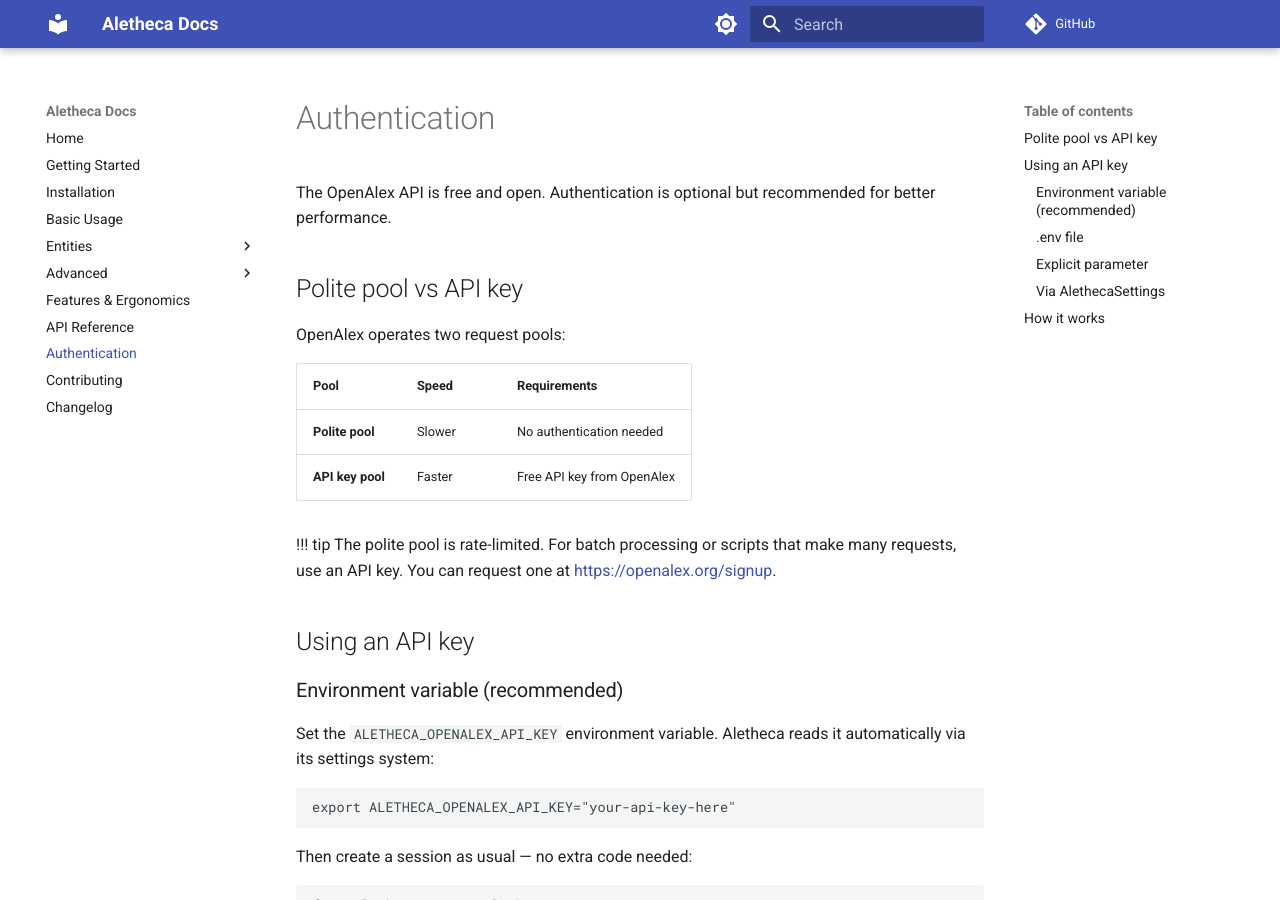
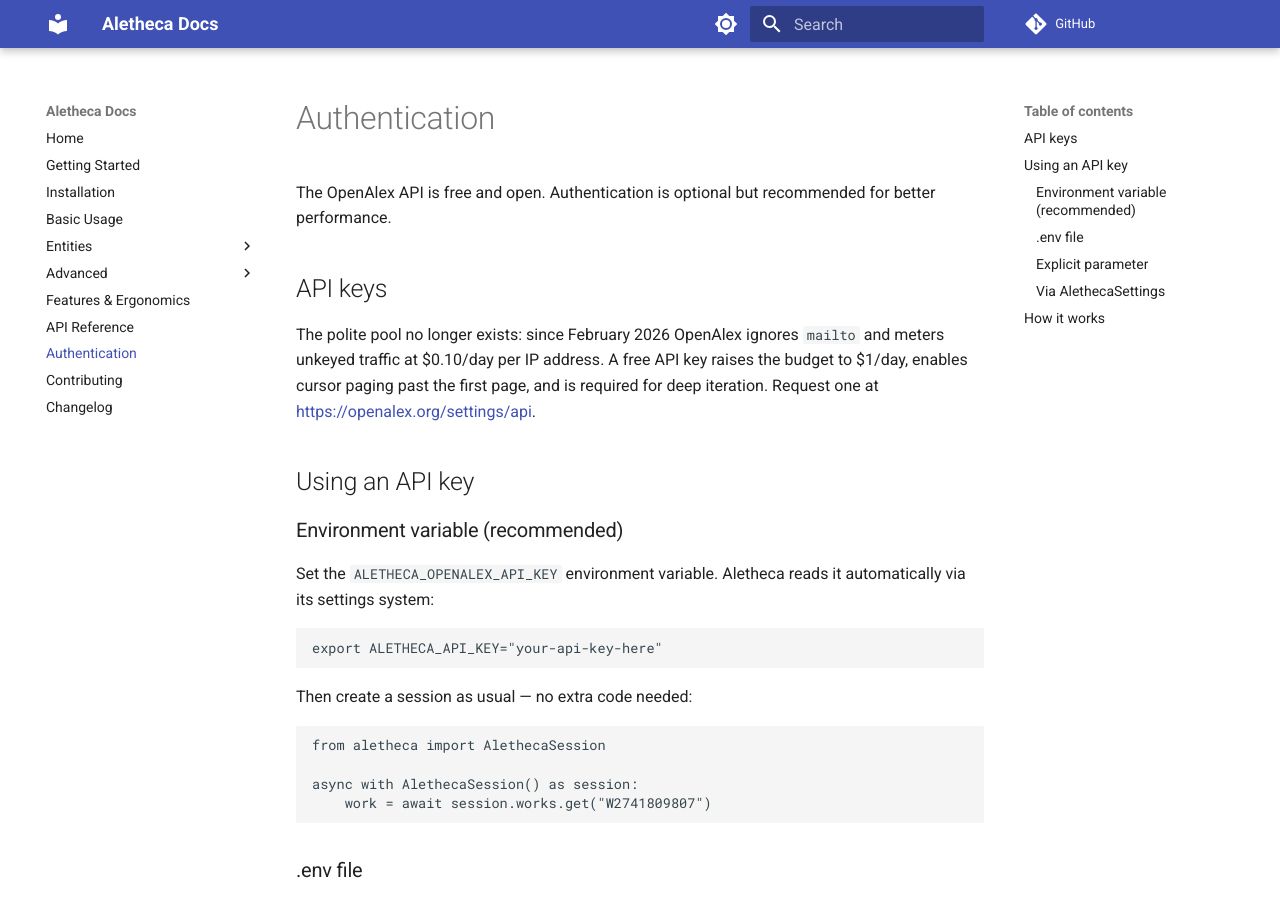
Before and after one commit to utsmok/aletheca, an MkDocs documentation site: the page built from docs/authentication.md, in a window 1280 px wide and 900 px high. Built offline with MkDocs 1.6.1 and Material for MkDocs 9.7.7, drawn with Linux system fonts in a browser that asks for light colours; comment, search, counter and statistics services are not loaded; some of the changed text lies outside the part shown.

Commit message:
docs: correct stale polite-pool claims and update quick start for 0.5
- README quick start uses AlethecaClient and the new works helpers;
  authentication section states the polite pool is gone since Feb 2026
  and documents ALETHECA_API_KEY plus the bearer scheme
- docs/authentication, rate_limiting, configuration, getting_started,
  index and usage/works drop polite-pool/mailto claims in favor of the
  key/budget model; canonical env name updated
- CHANGELOG: 0.5.0 entry with breaking changes and a migration table

````diff
--- a/docs/authentication.md
+++ b/docs/authentication.md
@@ -2,17 +2,13 @@
 
 The OpenAlex API is free and open. Authentication is optional but recommended for better performance.
 
-## Polite pool vs API key
+## API keys
 
-OpenAlex operates two request pools:
-
-| Pool | Speed | Requirements |
-|---|---|---|
-| **Polite pool** | Slower | No authentication needed |
-| **API key pool** | Faster | Free API key from OpenAlex |
-
-!!! tip
-    The polite pool is rate-limited. For batch processing or scripts that make many requests, use an API key. You can request one at [https://openalex.org/signup](https://openalex.org/signup).
+The polite pool no longer exists: since February 2026 OpenAlex ignores `mailto`
+and meters unkeyed traffic at $0.10/day per IP address. A free API key raises
+the budget to $1/day, enables cursor paging past the first page, and is
+required for deep iteration. Request one at
+[https://openalex.org/settings/api](https://openalex.org/settings/api).
 
 ## Using an API key
 
@@ -21,7 +17,7 @@ OpenAlex operates two request pools:
 Set the `ALETHECA_OPENALEX_API_KEY` environment variable. Aletheca reads it automatically via its settings system:
 
 ```bash
-export ALETHECA_OPENALEX_API_KEY="your-api-key-here"
+export ALETHECA_API_KEY="your-api-key-here"
 ```
 
 Then create a session as usual — no extra code needed:
@@ -77,7 +73,7 @@ When an API key is provided, aletheca appends it as the `api_key` query paramete
 https://api.openalex.org/works?filter=...&api_key=your-key
 ```
 
-When no key is set, requests are made without authentication and go through the polite pool.
+When no key is set, requests share OpenAlex's small unkeyed budget ($0.10/day per IP address) and cursor paging stops after the first page with a 401; set a free API key for real harvesting.
 
 ??? note "Custom base URL"
     If you override `base_url`, the API key parameter is still appended to all requests. This is useful for testing against a proxy or mock server.
````
Also changed, not shown: CHANGELOG.md (+94 -2 lines), README.md (+23 -21 lines), docs/advanced/configuration.md (+1 -1 lines), docs/advanced/rate_limiting.md (+7 -6 lines), docs/getting_started.md (+1 -1 lines), docs/index.md (+1 -1 lines), docs/usage/works.md (+1 -1 lines).
